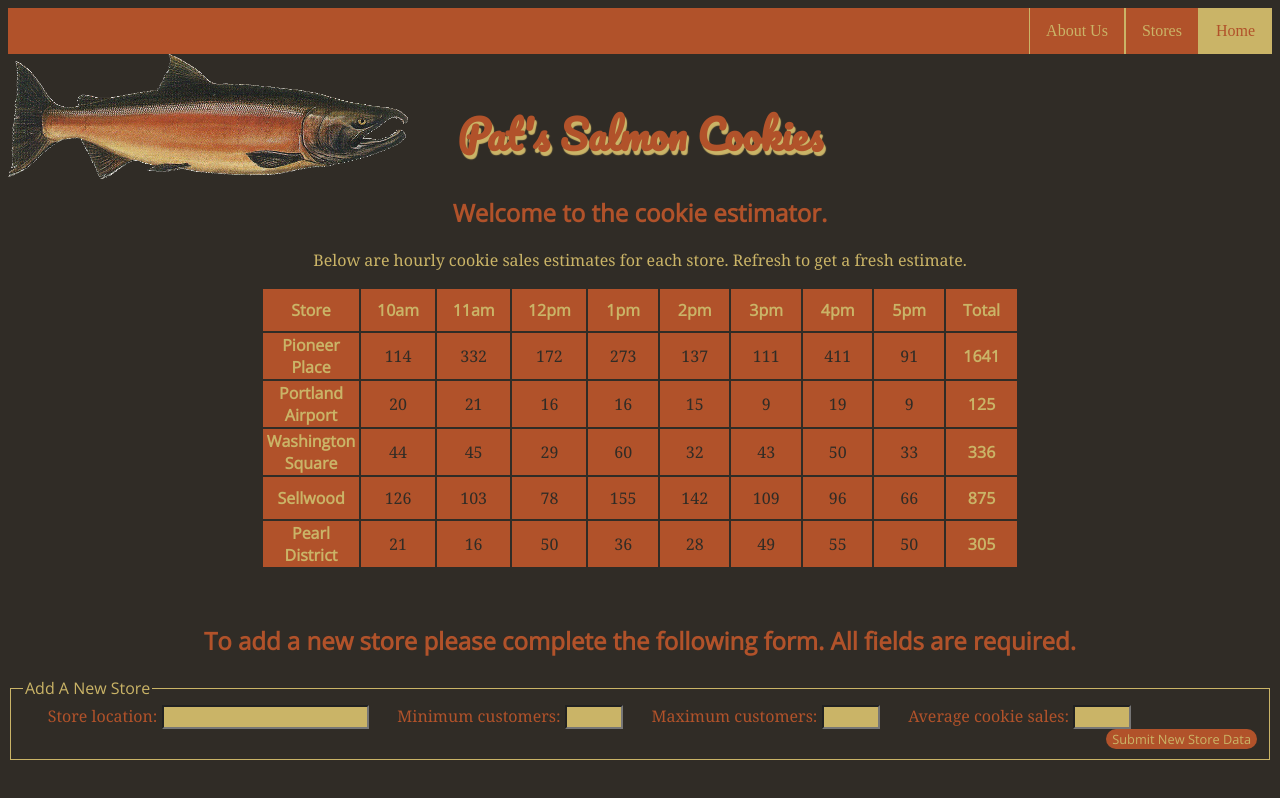
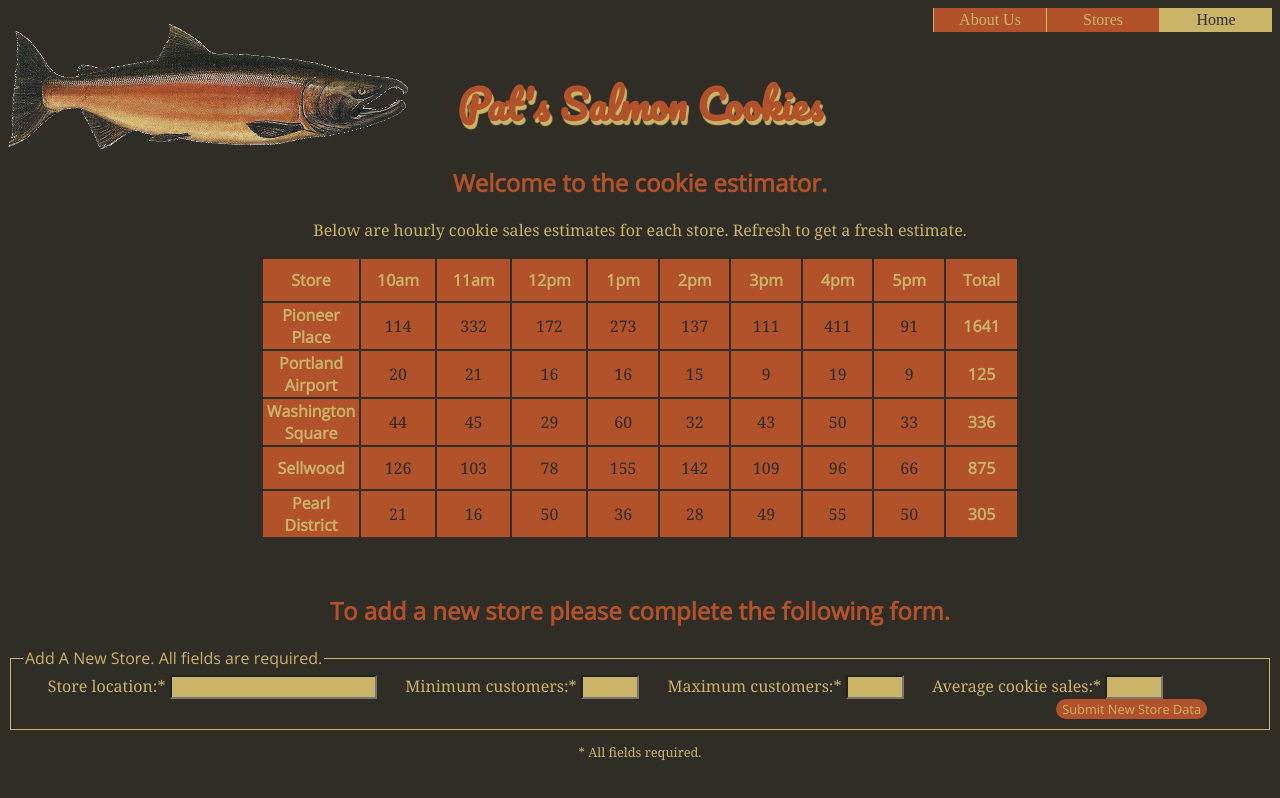
Before and after one commit to Doktor-Doom/cookie-stand-1, a plain HTML site: page index.html in a window 1280 px wide. Drawn offline with nearby package versions, Linux system fonts and the light colour scheme.

Commit message:
Completed nav menu, adjusted other styles issues

```diff
--- a/index.html
+++ b/index.html
@@ -12,7 +12,7 @@
 <body>
     <header>
       <nav>
-          <ul id="main">
+          <ul class="main">
               <li><a class="active" href="#">Home</a></li>
               <li><a href="#">Stores</a>
                   <ul class="submenu">
@@ -42,24 +42,26 @@
         <br>
         <br>
         <header>
-            <h2>To add a new store please complete the following form. <strong>All fields are required.</strong></h2>
+            <h2>To add a new store please complete the following form.</h2>
         </header>
         <form method="post" id="myForm">
             <fieldset>
                 <legend>
-                    Add A New Store
+                    Add A New Store. All fields are required.
                 </legend>
-                <label for="location">Store location: </label>
+                <label for="location">Store location:* </label>
                 <input type="text" name="location" required="required" />
-                <label for="location">Minimum customers: </label>
+                <label for="location">Minimum customers:* </label>
                 <input type="number" name="min" required="required" maxlength="4" />
-                <label for="location">Maximum customers: </label>
+                <label for="location">Maximum customers:* </label>
                 <input type="number" name="max" required="required" maxlength="4" />
-                <label for="location">Average cookie sales: </label>
+                <label for="location">Average cookie sales:* </label>
                 <input type="number" name="avgSale" required="required" maxlength="4" />
                 <input type="button" value="Submit New Store Data" onclick="evaluateForm(this.form)" />
             </fieldset>
         </form>
+        <p class="small">* All fields required.
+        </p>
         <br />
         <br />
     </section>
--- a/main.js
+++ b/main.js
@@ -98,6 +98,7 @@ function evaluateForm(newStoreData) {
         domAppendClass("li", storeLink, "submenu", 0);
         document.getElementById("myForm").reset();
         storeIndex = storesArray.length
+        window.scrollTo(0, 0);
         var resetClass = document.querySelectorAll('input.required');
         console.log(resetClass);
         if (resetClass.length > 0) {
--- a/styles.css
+++ b/styles.css
@@ -1,13 +1,11 @@
 body {
     background-color: #302C26;
 }
-
 body > header {
     text-align: center;
     margin-bottom: 10px;
     position: relative;
 }
-
 header img {
     vertical-align: text-bottom;
     width: 400px;
@@ -15,38 +13,31 @@ header img {
     display: block;
     position: absolute;
 }
-
 header h1 {
     font-family: Pacifico, serif;
     color: #B1522A;
     font-size: 250%;
     text-shadow: 2px 4px 1px #CAB467;
 }
-
 section header h2, p {
     text-align: center;
 }
-
 h2, h3, h4 {
     font-family: Open Sans, sans-serif;
     color: #B1522A;
 }
-
 p {
     font-family: Georgia, serif;
     color: #CAB467;
 }
-
 table {
     width: 60%;
     margin-left: auto;
     margin-right: auto;
 }
-
 thead, tbody {
     background-color: #B1522A;
 }
-
 th {
     width: 100px;
     height: 40px;
@@ -55,40 +46,32 @@ th {
     text-align: center;
     font-weight: bold;
 }
-
-
 td {
     font-family: Georgia, serif;
     color: #302C26;
     list-style-type: none;
     text-align: center;
 }
-
 legend {
     font-family: Open Sans, sans-serif;
     color: #CAB467;
 }
-
 label {
     font-family: Georgia, serif;
-  color: #B1522A;
+    color: #CAB467;
     margin-left: 2%;
 }
-
 fieldset {
-  border:1px solid #CAB467;
+    border: 1px solid #CAB467;
 }
-
 input[type="text"], input[type="number"] {
     background-color: #CAB467;
     font-family: Georgia, serif;
     color: #302C26;
 }
-
 input[type="number"] {
     width: 50px;
 }
-
 input[type="button"] {
     background-color: #B1522A;
     border: none;
@@ -100,51 +83,61 @@ input[type="button"] {
     border-radius: 12px;
     display: inline-block;
     float: right;
+    margin-right: 50px;
 }
-
 input.required {
     background-color: #B1522A;
     color: #CAB467;
 }
-
-header nav ul {
-  positon: relative;
-  list-style-type: none;
+.main {
     margin: 0;
     padding: 0;
-  overflow: hidden;
+    height: 1em;
+}
+.main li {
+    list-style: none;
+    float: right;
+    border-left: 1px solid #CAB467;
+    width: 7em;
+}
+.main li a:not(.active) {
+    display: block;
+    padding: 3px 8px;
     background-color: #B1522A;
-}
-
-header nav ul li {
-  float: right;
-  border-right: 1px solid #CAB467;
-  border-left: 1px solid #CAB467;
-
-}
-
-li a {
-  display: block;
     color: #CAB467;
-  text-align: center;
-  padding: 14px 16px;
     text-decoration: none;
 }
-
-li a:hover:not(.active) {
+.active {
+    display: block;
+    padding: 3px 8px;
+    background-color: #CAB467;
+    color: #302C26;
+    text-decoration: none;
+}
+.main li ul {
+    display: none;
+    width: 10em;
+    background-color: #302C26;
+}
+.main li:hover ul {
+    display: block;
+    position: absolute;
+    margin: 0;
+    padding: 0;
+    background-color: #302C26;
+}
+.main li:hover li {
+    float: none;
+}
+.main li:hover li a {
+    background-color: #B1522A;
+    border-bottom: 1px solid #CAB467;
+    color: #CAB467;
+}
+.main li li a:hover {
     background-color: #302C26;
 }
 
-#main > li:hover .submenu {
-  display: block;
+.small {
+  font-size: 0.8em;
 }
-
-.active {
-    background-color: #CAB467;
-    color: #B1522A;
-}
-
-.submenu {
-  display: none;
-  position:absolute;
-}
```
Lines whose indentation alone changed are shown as unchanged.
